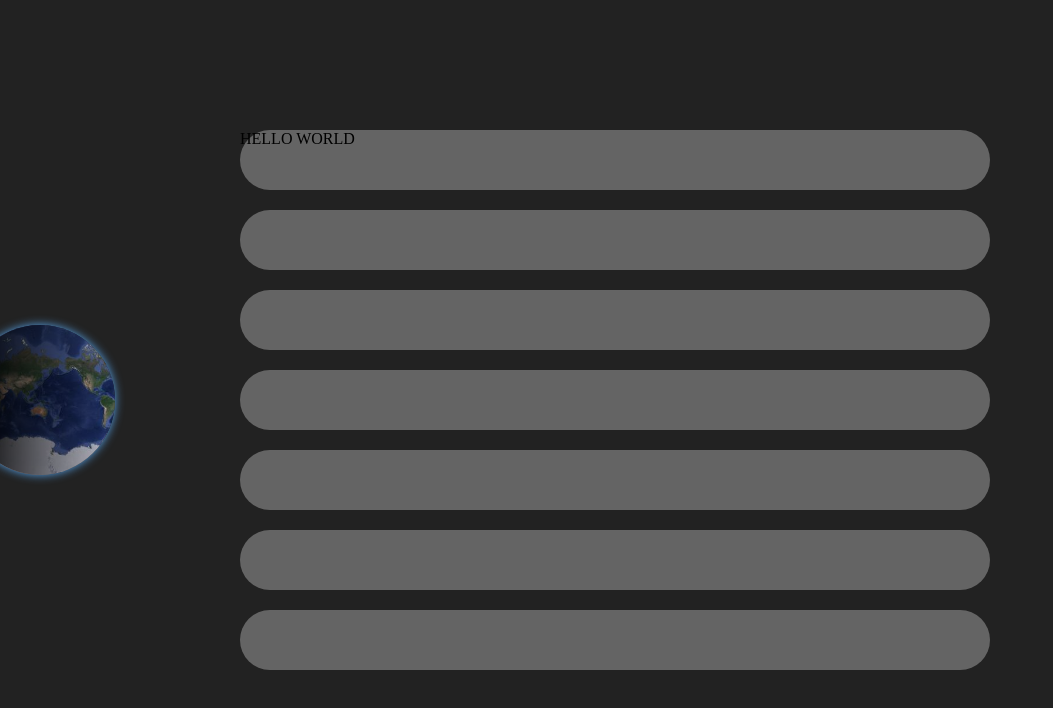
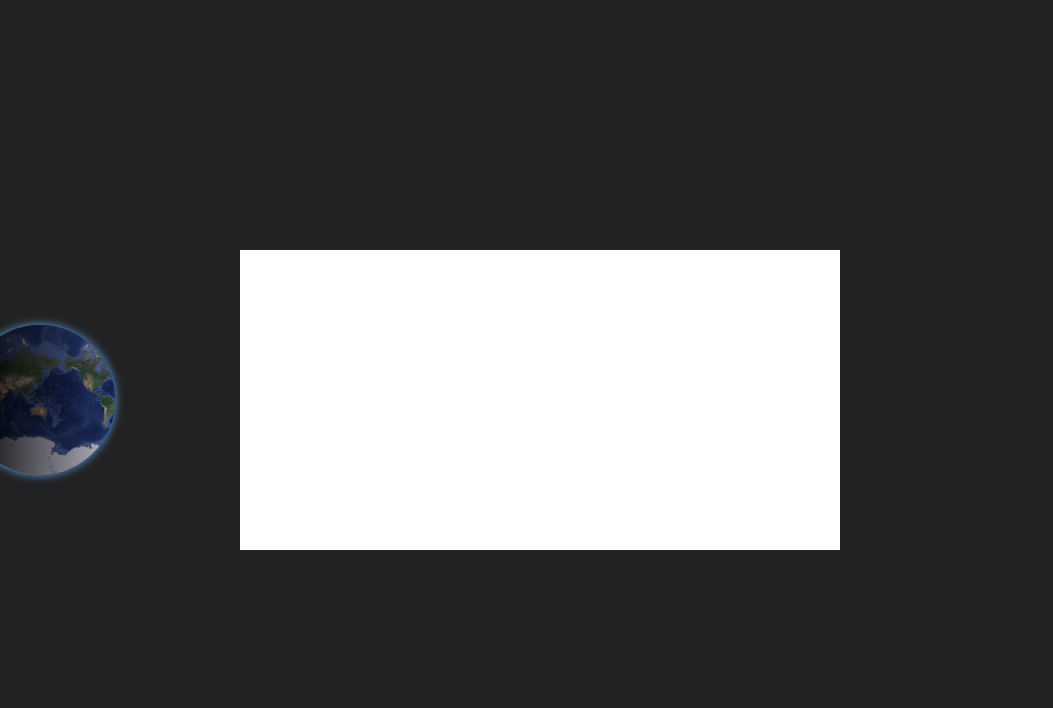
Before and after one commit to crazymad-tools/blog5, a React app: page / in a window 1280 px wide. Shown: the top 708 px of the page, without its empty margins (0-1053 px from the left). Built offline with nearby package versions, Linux system fonts and the light colour scheme; a small style sheet from the web is missing.

Commit message:
不知道改了啥

```diff
--- a/src/pages/edit/index.tsx
+++ b/src/pages/edit/index.tsx
@@ -2,11 +2,6 @@ import React, { useState, Suspense } from "react";
 import "./index.scss";
 import TextEditor from "../components/TextEditor";
 import Tmp from './Tmp';
-// import Preview from "./Preview";
-// import Preview from './Tmp';
-// import("./Preview").then((template) => {
-//   Preview = template;
-// });
 const Preview = React.lazy(() => import("./Preview"));
 
 interface Props {}
--- a/src/pages/index/index.scss
+++ b/src/pages/index/index.scss
@@ -38,6 +38,11 @@
     transform-origin: left center;
     transform: scale(0) translate(-100%, 100px);
   }
+  .article {
+    width: 600px;
+    height: 300px;
+    background: white;
+  }
   @for $i from 1 through 10 {
     .article-rocket:nth-child(#{$i}) {
       animation: launch 0.3s ease-out;
--- a/src/pages/index/index.tsx
+++ b/src/pages/index/index.tsx
@@ -22,15 +22,15 @@ const IndexPage: React.FC<Props> = props => {
         <Earth />
       </div>
       <div className="article-list-container">
-        <div className="article-rocket">
+        {/* <div className="article-rocket">
           <span>HELLO WORLD</span>
         </div>
         <div className="article-rocket" />
         <div className="article-rocket" />
         <div className="article-rocket" />
         <div className="article-rocket" />
-        <div className="article-rocket" />
-        <div className="article-rocket" />
+        <div className="article-rocket" /> */}
+        <div className="article" />
       </div>
     </div>
   );
```
